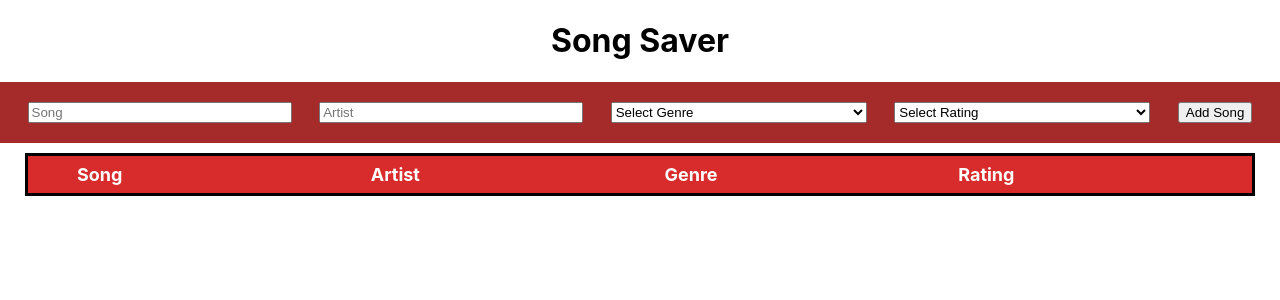
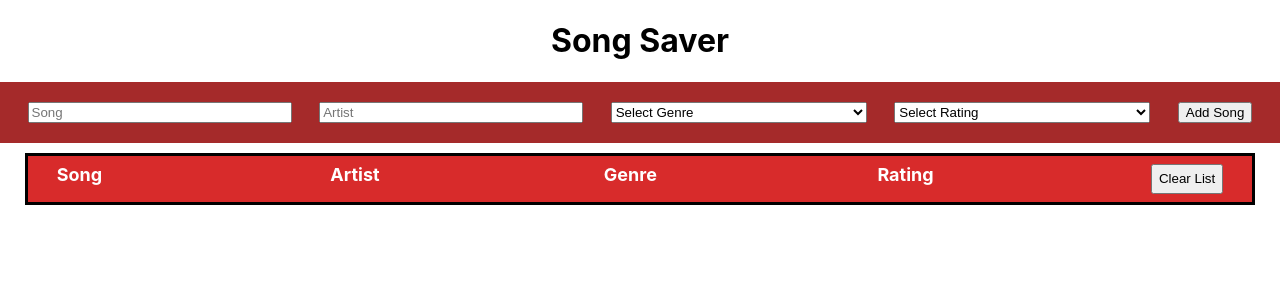
Before and after one commit to Merijn1994/Songsaver, a React (Create React App) app: page / in a window 1280 px wide. Shown: the top 300 px of the page. Built offline with nearby package versions, Linux system fonts and the light colour scheme.

Commit message:
clear list functionality done

```diff
--- a/src/App.css
+++ b/src/App.css
@@ -63,7 +63,8 @@ h1 {
     margin-bottom: 5px;
 }
 
-.deleteButton{
+.clear-button{
     height: 30px;
-    margin-top: 15px;
+    margin-top: 8px;
+    margin-bottom: 8px;
 }
--- a/src/Components/SongOverview.js
+++ b/src/Components/SongOverview.js
@@ -12,6 +12,7 @@ class SongOverview extends Component {
         songs: []
       }
       this.addSong = this.addSong.bind(this)
+      this.clearList = this.clearList.bind(this)
     }
 
     addSong (song)  {
@@ -37,6 +38,10 @@ class SongOverview extends Component {
       }
     }
 
+    clearList () {
+      this.setState({songs: []})
+    }
+
     render() {
       return (
         <div>
@@ -47,6 +52,7 @@ class SongOverview extends Component {
                   <p className="song-header__item">Artist</p>
                   <p className="song-header__item">Genre</p>
                   <p className="song-header__item">Rating</p>
+                  <button className="clear-button" onClick={this.clearList}>Clear List</button>
                 </div>
             <div className="song-list">
               {this.state.songs.map(song =>
```
